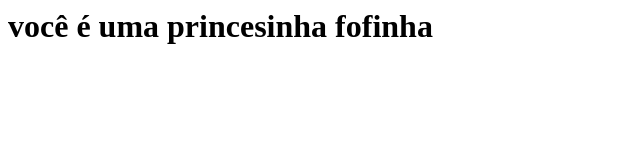
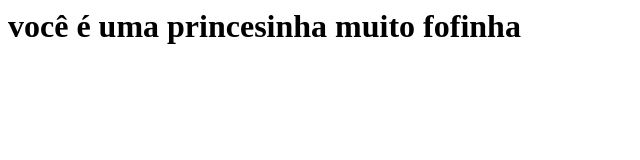
Before and after one commit to Floreslua199/Floreslua, a plain HTML site: page index.html in a window 1280 px wide. Shown: the whole page, without its empty margins (0-640 px from the left). Drawn offline with Linux system fonts and the light colour scheme.

Commit message:
Update index.html

```diff
--- a/index.html
+++ b/index.html
@@ -296,5 +296,5 @@
       </div>
     </div>
   </div>
-  <h1 class="love-message">você é uma princesinha fofinha</h1>
+  <h1 class="love-message">você é uma princesinha muito fofinha</h1>
 </body>
```
